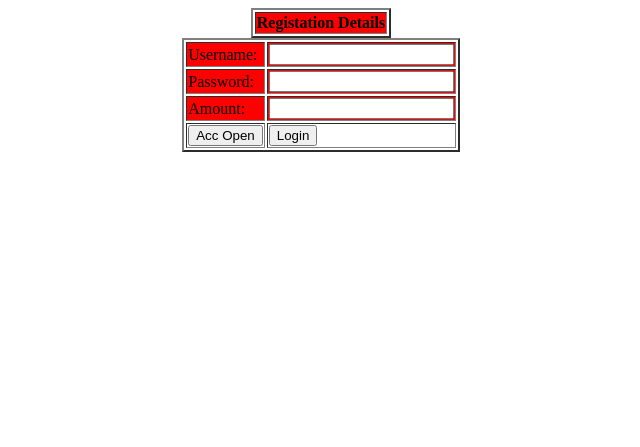
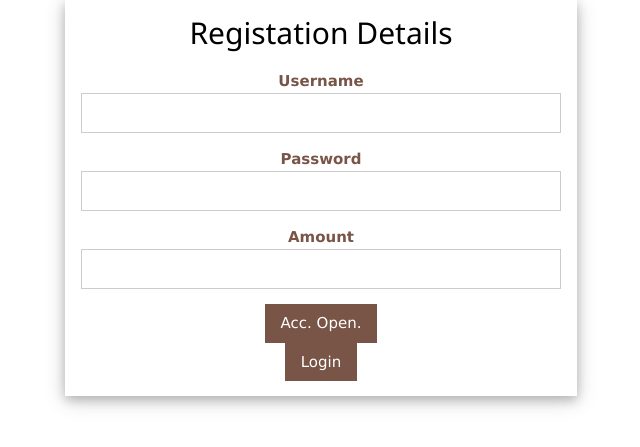
Before and after one commit to utkarsh-kushwaha/BankTranc, a PHP site: page / in a window 1280 px wide. Shown: the top 447 px of the page, without its empty margins (319-959 px from the left). Run offline with PHP 8.4, Linux system fonts and the light colour scheme; lists and menus that the app fills with data are empty.

Commit message:
Added UI and done error handling

```diff
--- a/Realbalance.php
+++ b/Realbalance.php
@@ -53,7 +53,7 @@
         </form>
         <?php
         session_start();
-        $conn = new mysqli("35.154.10.91","root","kushwaha", "xtreme");
+            $conn = new mysqli("35.154.10.91","root","kushwaha", "xtreme");
         $id = $_SESSION['user1'];
 
         //echo '<br>',$id;
--- a/index.php
+++ b/index.php
@@ -2,33 +2,29 @@
 <html>
     <head>
         <meta http-equiv="Content-Type" content="text/html; charset=UTF-8">
+        <link rel="stylesheet" href="https://www.w3schools.com/w3css/4/w3.css">
         <title></title>
     </head>
     <body><form action="index.php">
-        <table border="2" align="center">
 
-        <tr style="background-color: red" align="center">
-            <th>
-            Registation Details
-            </th>
-        </tr>
-        <table border="2" align="center">
-        <tr style="background-color: red">
-            <td>
-            Username:
-            </td><td>
-        <input type="text" name="uname" value="" /><br></td></tr>
-        <tr style="background-color: red">
-
-        <td> Password:</td>
-        <td>   <input type="password" name="psw" value="" /><br></td></tr>
-        <tr style="background-color: red">
-
-        <td>Amount:</td>
-        <td><input type="text" name="amt" value="" /><br></td></tr>
-            <td> <input type="submit" value="Acc Open" name="act" />
-            </td><td><input type="button" value="Login" name="login" ONCLICK="window.location.href='login.php'"/>
-        </td> </form>
+	  <div class="w3-card-4" style = "width: 40%; margin-left: auto; margin-right: auto;">
+	  <div class="w3-container"  align="center">
+		<h2  align="center">Registation Details</h2>
+		  <form class="w3-container" action="/action_page.php">
+				<p>
+					<label class="w3-text-brown"><b>Username</b></label>
+					<input type="text" name="uname" value=""  class="w3-input w3-border"></p>
+				<p>
+					<label class="w3-text-brown"><b>Password</b></label>
+					<input type="password" name="psw" value=""  class="w3-input w3-border"></p>
+				<p>
+					<label class="w3-text-brown"><b>Amount</b></label>
+					<input type="text" name="amt" value="" class="w3-input w3-border" name="last" type="text"></p>
+				<input type="submit" value="Acc. Open." name="act" class="w3-btn w3-brown w3-padding"><br>
+					<button  name="login" ONCLICK="window.location.href='login.php'" class="w3-btn w3-brown w3-padding">Login</button></p>
+		  </form>
+	  </div>
+	</div>
     <?php
         if(isset($_GET['act']))
         {
--- a/totaltransfer.php
+++ b/totaltransfer.php
@@ -20,7 +20,7 @@
         <?php
         session_start();
         $id=$_SESSION['user1'];
-        $conn = new mysqli("35.154.10.91","root","kushwaha", "xtreme");
+            $conn = new mysqli("35.154.10.91","root","kushwaha", "xtreme");
         $total1=  $conn->query("SELECT `Toid`, `Fromid`, `amt` FROM `transfer` WHERE `Toid`='$id' or `Fromid`=$id");
 
 
```
Also changed, not shown: home.php (+15 -13 lines), login.php (+20 -2 lines), transaction.php (+11 -3 lines).
